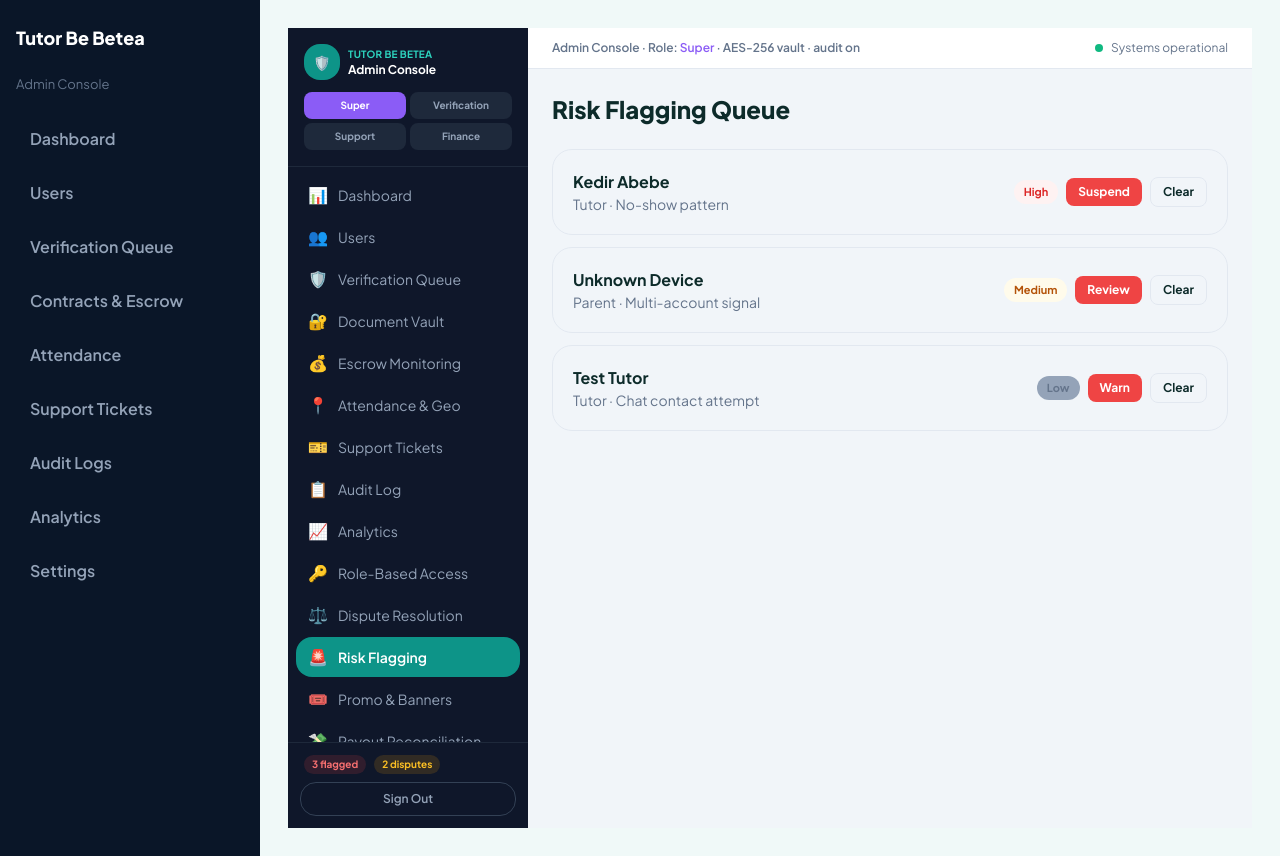
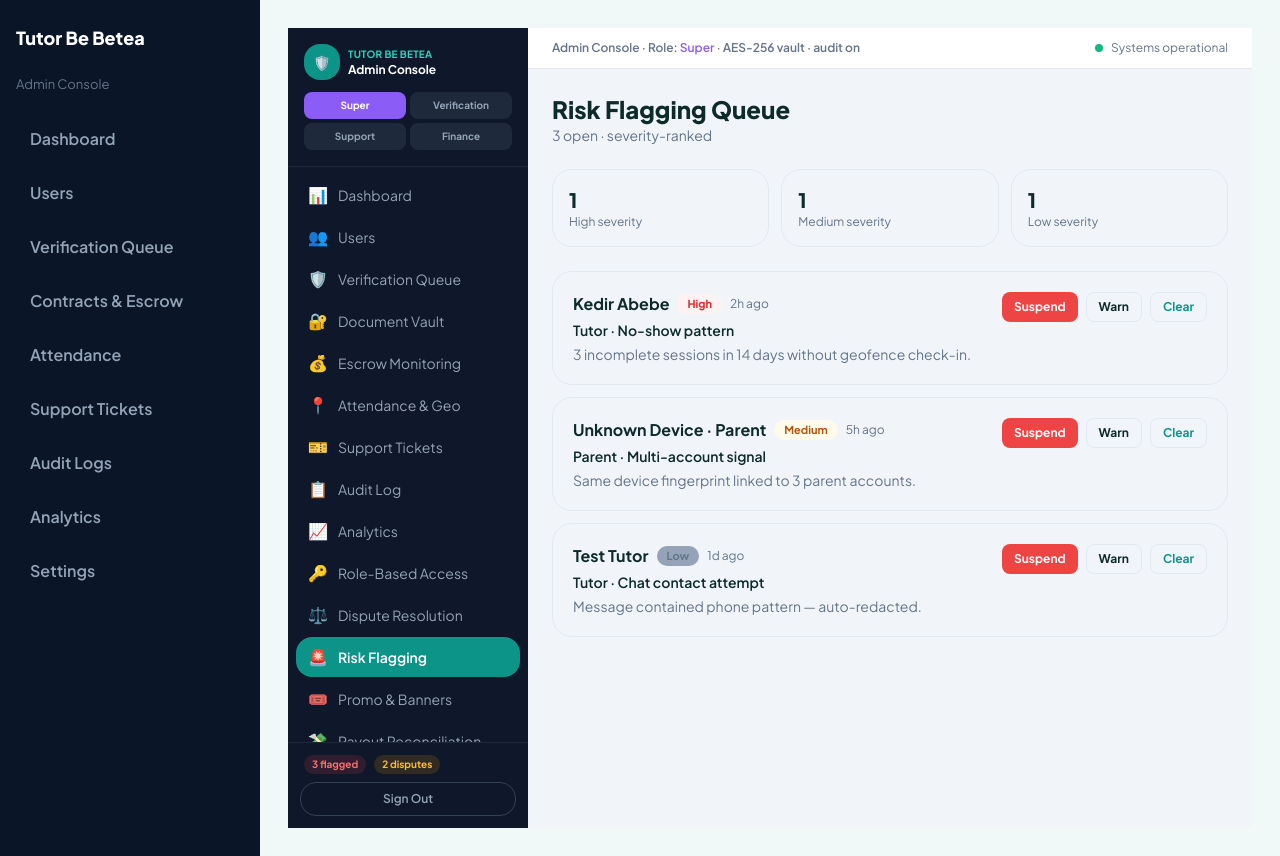
Before and after one commit to Zeordi/tutor-be-betea, a Next.js app in the folder apps/admin/: page /risk-flags in a window 1280 px wide. Built offline with nearby package versions, Linux system fonts and the light colour scheme.

Commit message:
Update page.tsx

```diff
--- a/apps/admin/app/(dashboard)/risk-flags/page.tsx
+++ b/apps/admin/app/(dashboard)/risk-flags/page.tsx
@@ -1,48 +1,136 @@
 "use client";
 
-const FLAGS = [
-  { user: "Kedir Abebe", role: "Tutor", severity: "High", reason: "No-show pattern", action: "Suspend" },
-  { user: "Unknown Device", role: "Parent", severity: "Medium", reason: "Multi-account signal", action: "Review" },
-  { user: "Test Tutor", role: "Tutor", severity: "Low", reason: "Chat contact attempt", action: "Warn" },
+import { useState } from "react";
+
+type Flag = {
+  id: string;
+  user: string;
+  role: string;
+  severity: "High" | "Medium" | "Low";
+  reason: string;
+  detail: string;
+  when: string;
+};
+
+const INITIAL: Flag[] = [
+  {
+    id: "RF-01",
+    user: "Kedir Abebe",
+    role: "Tutor",
+    severity: "High",
+    reason: "No-show pattern",
+    detail: "3 incomplete sessions in 14 days without geofence check-in.",
+    when: "2h ago",
+  },
+  {
+    id: "RF-02",
+    user: "Unknown Device · Parent",
+    role: "Parent",
+    severity: "Medium",
+    reason: "Multi-account signal",
+    detail: "Same device fingerprint linked to 3 parent accounts.",
+    when: "5h ago",
+  },
+  {
+    id: "RF-03",
+    user: "Test Tutor",
+    role: "Tutor",
+    severity: "Low",
+    reason: "Chat contact attempt",
+    detail: "Message contained phone pattern — auto-redacted.",
+    when: "1d ago",
+  },
 ];
 
 export default function RiskFlagsPage() {
+  const [flags, setFlags] = useState(INITIAL);
+
+  const clear = (id: string) => setFlags((prev) => prev.filter((f) => f.id !== id));
+
   return (
     <div>
-      <h1 className="mb-6 text-2xl font-black">Risk Flagging Queue</h1>
-      <div className="space-y-3">
-        {FLAGS.map((f) => (
-          <div
-            key={f.user}
-            className="flex flex-wrap items-center justify-between gap-3 rounded-2xl border border-[var(--border)] bg-[var(--card)] p-5"
-          >
+      <div className="mb-6 flex flex-wrap items-end justify-between gap-3">
         <div>
-              <p className="font-bold">{f.user}</p>
+          <h1 className="text-2xl font-black text-[var(--foreground)]">
+            Risk Flagging Queue
+          </h1>
           <p className="text-sm text-[var(--secondary)]">
-                {f.role} · {f.reason}
+            {flags.length} open · severity-ranked
           </p>
         </div>
-            <div className="flex items-center gap-2">
+      </div>
+
+      <div className="mb-6 grid gap-3 sm:grid-cols-3">
+        {(["High", "Medium", "Low"] as const).map((s) => (
+          <div
+            key={s}
+            className="rounded-2xl border border-[var(--border)] bg-[var(--card)] p-4"
+          >
+            <p className="text-xl font-black text-[var(--foreground)]">
+              {flags.filter((f) => f.severity === s).length}
+            </p>
+            <p className="text-xs text-[var(--secondary)]">{s} severity</p>
+          </div>
+        ))}
+      </div>
+
+      <div className="space-y-3">
+        {flags.map((f) => (
+          <div
+            key={f.id}
+            className="rounded-2xl border border-[var(--border)] bg-[var(--card)] p-5"
+          >
+            <div className="flex flex-wrap items-start justify-between gap-3">
+              <div>
+                <div className="mb-1 flex flex-wrap items-center gap-2">
+                  <p className="font-bold text-[var(--foreground)]">{f.user}</p>
                   <span
-                className={`rounded-full px-2.5 py-1 text-[11px] font-bold ${
+                    className={`rounded-full px-2.5 py-0.5 text-[11px] font-bold ${
                       f.severity === "High"
-                    ? "bg-red-50 text-red-600"
+                        ? "bg-red-50 text-red-600 dark:bg-red-950/40"
                         : f.severity === "Medium"
-                      ? "bg-amber-50 text-amber-700"
+                          ? "bg-amber-50 text-amber-700 dark:bg-amber-950/40"
                           : "bg-[var(--muted)] text-[var(--secondary)]"
                     }`}
                   >
                     {f.severity}
                   </span>
-              <button type="button" className="rounded-lg bg-red-500 px-3 py-1.5 text-xs font-bold text-white">
-                {f.action}
+                  <span className="text-xs text-[var(--secondary)]">{f.when}</span>
+                </div>
+                <p className="text-sm font-semibold text-[var(--foreground)]">
+                  {f.role} · {f.reason}
+                </p>
+                <p className="mt-1 text-sm text-[var(--secondary)]">{f.detail}</p>
+              </div>
+              <div className="flex flex-wrap gap-2">
+                <button
+                  type="button"
+                  className="rounded-lg bg-red-500 px-3 py-1.5 text-xs font-bold text-white"
+                >
+                  Suspend
                 </button>
-              <button type="button" className="rounded-lg border border-[var(--border)] px-3 py-1.5 text-xs font-bold">
+                <button
+                  type="button"
+                  className="rounded-lg border border-[var(--border)] px-3 py-1.5 text-xs font-bold"
+                >
+                  Warn
+                </button>
+                <button
+                  type="button"
+                  onClick={() => clear(f.id)}
+                  className="rounded-lg border border-[var(--border)] px-3 py-1.5 text-xs font-bold text-[var(--primary)]"
+                >
                   Clear
                 </button>
               </div>
             </div>
+          </div>
         ))}
+        {flags.length === 0 && (
+          <div className="rounded-2xl border border-dashed border-[var(--border)] p-10 text-center text-sm text-[var(--secondary)]">
+            Queue empty — no open risk flags.
+          </div>
+        )}
       </div>
     </div>
   );
```
Lines whose indentation alone changed are shown as unchanged.
